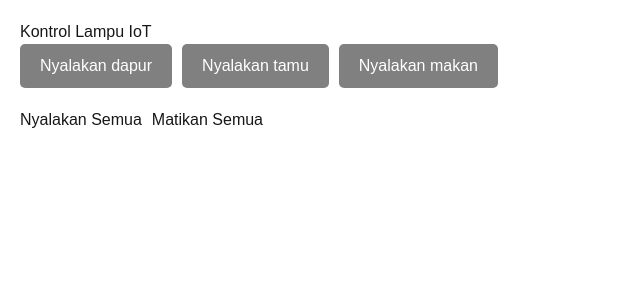
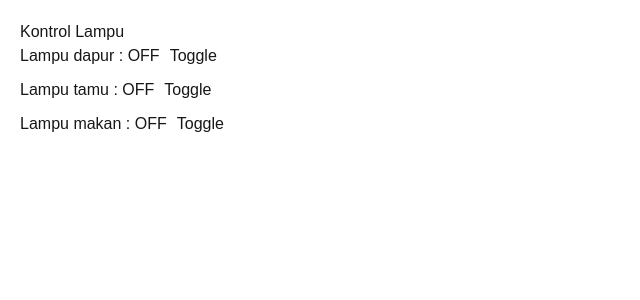
Before and after one commit to mkxchl/iots, a Next.js app: page /dashboard in a window 1280 px wide. Shown: the top 300 px of the page, without its empty margins (0-640 px from the left). Built offline with nearby package versions, Linux system fonts and the light colour scheme; no server answers.

Commit message:
Update page.tsx

```diff
--- a/src/app/dashboard/page.tsx
+++ b/src/app/dashboard/page.tsx
@@ -1,95 +1,32 @@
 "use client";
 
-import { useEffect, useState } from "react";
-import Swal from "sweetalert2";
+import { useState } from "react";
 
-type LampuKey = "dapur" | "tamu" | "makan";
+export default function DashboardPage() {
+  const [lampu, setLampu] = useState({
+    dapur: "OFF",
+    tamu: "OFF",
+    makan: "OFF",
+  });
 
-export default function LampuDashboard() {
-  const [lampu, setLampu] = useState<{ [key in LampuKey]: boolean }>({
-    dapur: false,
-    tamu: false,
-    makan: false,
-  });
-  const [isToggling, setIsToggling] = useState<LampuKey | null>(null);
-
-  const fetchLampuState = async (key: LampuKey) => {
-    try {
-      const res = await fetch(`/api/lampu/${key}`);
-      const data = await res.json();
-      setLampu((prev) => ({ ...prev, [key]: data.status === "ON" }));
-    } catch {}
-  };
-
-  const fetchLampuStates = async () => {
-    await fetchLampuState("dapur");
-    await fetchLampuState("tamu");
-    await fetchLampuState("makan");
-  };
-
-  const toggleLampu = async (key: LampuKey) => {
-    setIsToggling(key);
-    try {
-      await fetch(`/api/lampu/${key}`, { method: "POST" });
-      await fetchLampuState(key);
-      Swal.fire({
-        icon: "success",
-        title: `Lampu ${key} ${!lampu[key] ? "dinyalakan" : "dimatikan"}`,
-        timer: 1500,
-        showConfirmButton: false,
-      });
-    } catch {
-      Swal.fire({ icon: "error", title: `Gagal kontrol lampu ${key}` });
-    }
-    setIsToggling(null);
-  };
-
-  const nyalakanSemua = async () => {
-    for (const key of ["dapur", "tamu", "makan"] as LampuKey[]) {
-      await fetch(`/api/lampu/${key}`, { method: "POST" });
-    }
-    fetchLampuStates();
-  };
-
-  const matikanSemua = async () => {
-    for (const key of ["dapur", "tamu", "makan"] as LampuKey[]) {
-      await fetch(`/api/lampu/${key}`, { method: "POST" });
-    }
-    fetchLampuStates();
-  };
-
-  useEffect(() => {
-    fetchLampuStates();
-  }, []);
+  async function toggleLampu(nama: "dapur" | "tamu" | "makan") {
+    const res = await fetch(`/api/lampu/${nama}`, { method: "POST" });
+    const data = await res.json();
+    setLampu((prev) => ({ ...prev, [nama]: data.status }));
+  }
 
   return (
     <div style={{ padding: 20 }}>
-      <h1>Kontrol Lampu IoT</h1>
-      <div style={{ display: "flex", gap: 10 }}>
-        {(["dapur", "tamu", "makan"] as LampuKey[]).map((key) => (
-          <button
-            key={key}
-            onClick={() => toggleLampu(key)}
-            disabled={isToggling === key}
-            style={{
-              padding: "10px 20px",
-              background: lampu[key] ? "green" : "gray",
-              color: "white",
-              border: "none",
-              borderRadius: 5,
-              cursor: "pointer",
-            }}
-          >
-            {lampu[key] ? `Matikan ${key}` : `Nyalakan ${key}`}
-          </button>
-        ))}
-      </div>
-      <div style={{ marginTop: 20 }}>
-        <button onClick={nyalakanSemua} style={{ marginRight: 10 }}>
-          Nyalakan Semua
-        </button>
-        <button onClick={matikanSemua}>Matikan Semua</button>
-      </div>
+      <h1>Kontrol Lampu</h1>
+
+      {Object.keys(lampu).map((key) => (
+        <div key={key} style={{ marginBottom: 10 }}>
+          <span style={{ marginRight: 10 }}>
+            Lampu {key} : {lampu[key as keyof typeof lampu]}
+          </span>
+          <button onClick={() => toggleLampu(key as any)}>Toggle</button>
+        </div>
+      ))}
     </div>
   );
 }
```
